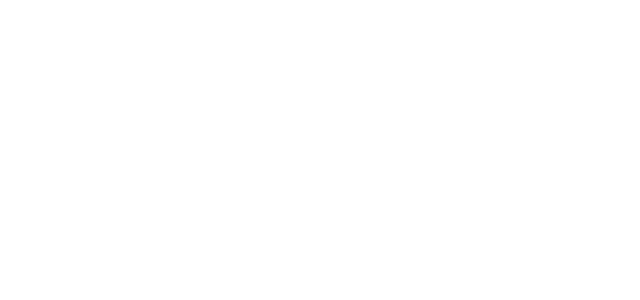
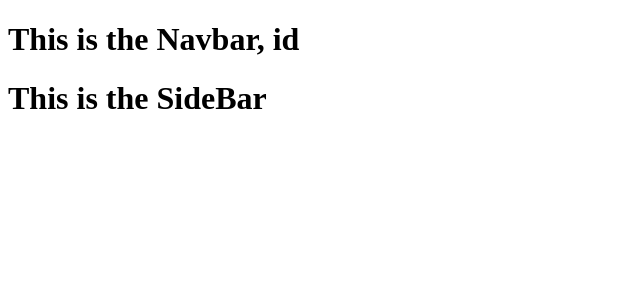
Before and after one commit to NateTheGrappler/Oli-Nat-Programming-Language-Docs-Playground, a React (Vite) app: page / in a window 1280 px wide. Shown: the top 300 px of the page, without its empty margins (0-640 px from the left). Built offline with nearby package versions, Linux system fonts and the light colour scheme.

Commit message:
basically just the outlined infrastructure and components without styling

```diff
--- a/src/components/Layout.tsx
+++ b/src/components/Layout.tsx
@@ -1,15 +1,33 @@
 import {useLocation} from 'react-router-dom'
 import {sections} from '../config/sections'
+import Sidebar from './Sidebar';
+import MainContent from './MainContent';
+import NavBar from './Navbar';
+
 
 function Layout() {
-    const location = useLocation();                                                  //(the application URL pretty much)
-    const activeSection = sections.find(s => location.pathname.startsWith(s.route)); //based on URL, get from the section json the route that matches current location
+     //(the application URL pretty much)
+    const location = useLocation();
+
+    //get the route sections but order them based on the longer route first so that way whenever you try to sort them based on what they are
+    //you don't end up with the wrong one just because they all start with /docs and what not
+    const activeSection = [...sections]
+    .sort((a,b) => b.route.length - a.route.length)
+    .find(s=>location.pathname.startsWith(s.route))
 
 
     return (
-        <body>
+        <div className="outerShellDiv">
+            {/*This is the app shell div and it basically holds the nav bar and encompassing side by side elements*/}
+            <NavBar sections={sections} activeId={activeSection?.id}/>
 
-        </body>
+            {/*Content div that would hold both the different clickable sections as well as main md display component */}
+            <div className="contentDiv">
+                <Sidebar pages = {activeSection?.pages?? []}/>
+                <MainContent activeSection={activeSection} documentationFilePath={location.pathname}/>
+            </div>
+
+        </div>
     );
 }
 
--- /dev/null
+++ b/src/components/MainContent.tsx
@@ -0,0 +1,14 @@
+import type { Section } from '../config/sections';
+
+function MainContent({activeSection, documentationFilePath}: {activeSection?: Section, documentationFilePath: string})
+{
+
+    console.log(documentationFilePath)
+    return (
+        <div>
+            <h1>{activeSection?.label}</h1>
+        </div>
+    );
+}
+
+export default MainContent;
--- /dev/null
+++ b/src/components/Navbar.tsx
@@ -0,0 +1,14 @@
+import type { Section } from '../config/sections';
+
+function NavBar({sections, activeId}: {sections: Section[], activeId?: string})
+{
+
+    console.log(sections)
+    return (
+        <div>
+            <h1>This is the Navbar, id {activeId}</h1>
+        </div>
+    );
+}
+
+export default NavBar;
--- /dev/null
+++ b/src/components/Sidebar.tsx
@@ -0,0 +1,13 @@
+import type { Page } from '../config/sections';
+
+function Sidebar({pages}: {pages: Page[]})
+{
+
+    return (
+        <div>
+            <h1>This is the SideBar</h1>
+        </div>
+    );
+}
+
+export default Sidebar;
```
Also changed, not shown: src/assets/Layout.css (added), src/assets/MainContent.css (added), src/assets/Navbar.css (added), src/assets/Sidebar.css (added).
